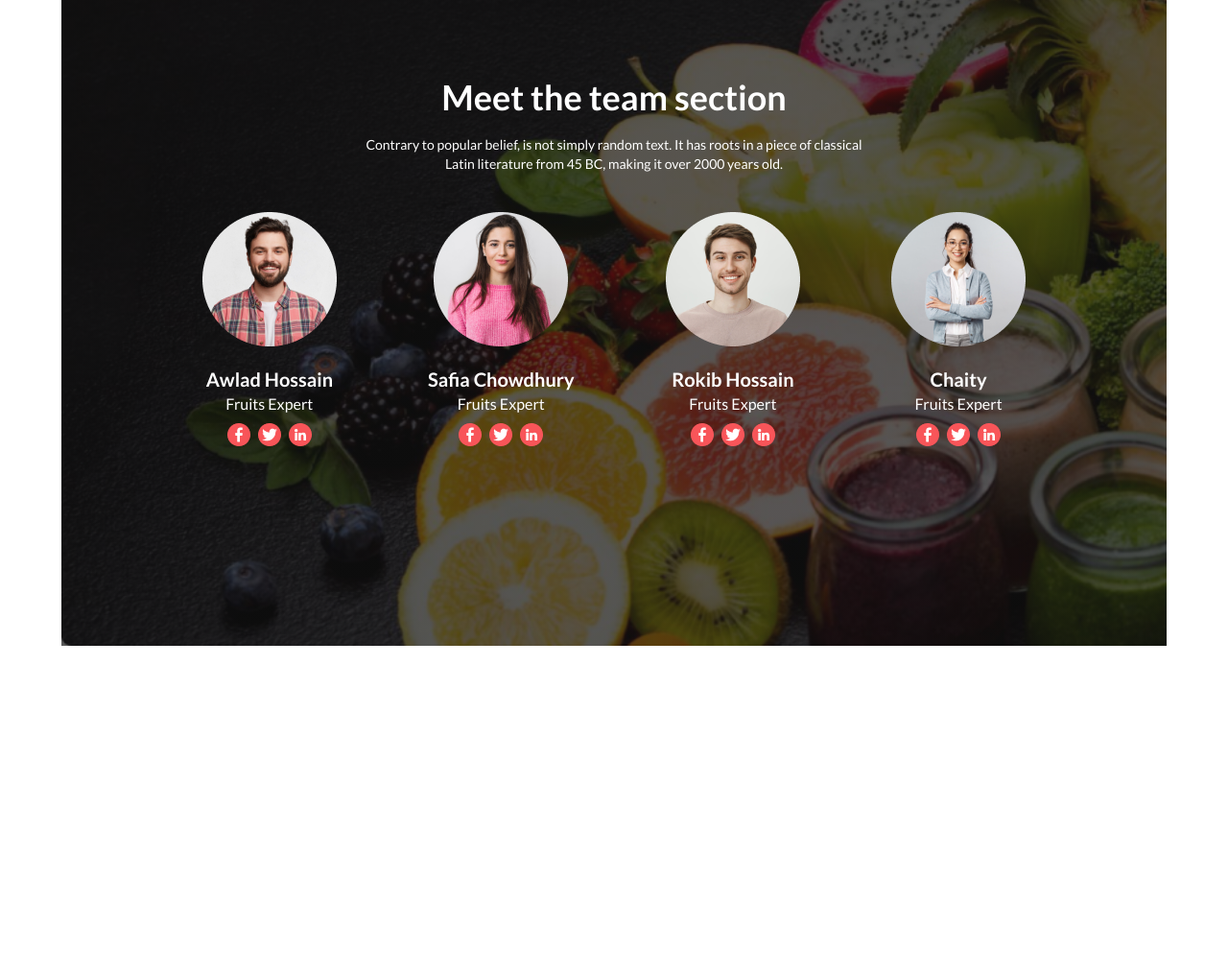
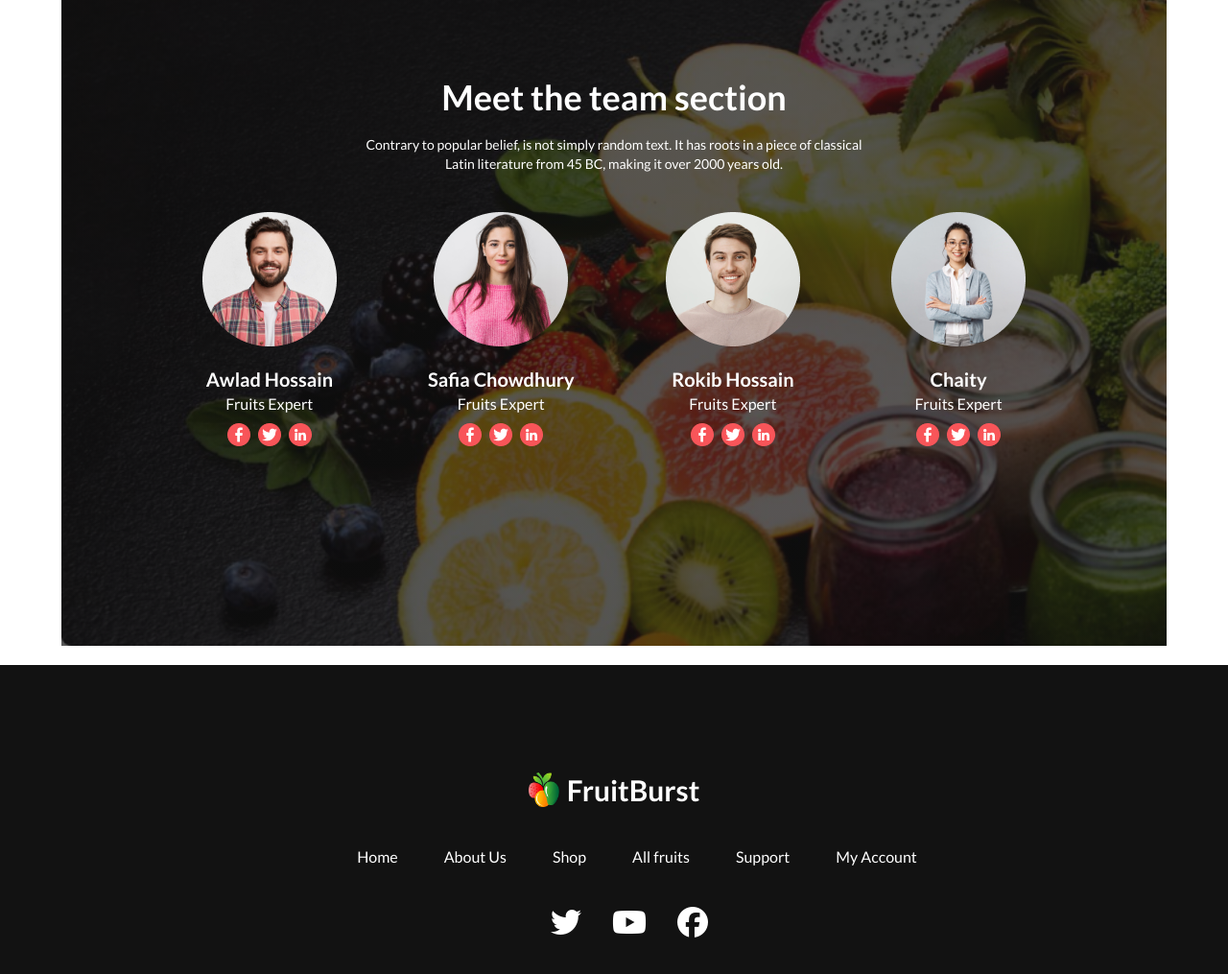
Before and after one commit to Mishkat11/B8A2-fruit-burst, a plain HTML site: page index.html in a window 1280 px wide. Shown: the part 1842-2857 px from the top of the page at 96% size. Before the commit the page ends 2535 px from the top, so only its background shows below. Drawn offline with nearby package versions, Linux system fonts and the light colour scheme; files whose address does not match are found by name.

Commit message:
footer section

```diff
--- a/index.html
+++ b/index.html
@@ -52,10 +52,10 @@
           <svg xmlns="http://www.w3.org/2000/svg" class="h-5 w-5" fill="none" viewBox="0 0 24 24" stroke="currentColor"><path stroke-linecap="round" stroke-linejoin="round" stroke-width="2" d="M4 6h16M4 12h16M4 18h7" /></svg>
         </label>
         <ul tabindex="0" class="menu menu-sm dropdown-content mt-3 z-[1] p-2 shadow bg-base-100 rounded-box w-52">
-          <li><a class="text-black">Homepage</a></li>
-          <li><a class="text-black">Portfolio</a></li>
-          <li><a class="text-black">About</a></li>
-          <li><a class="text-black">About</a></li>
+          <li><a class="text-black">Home</a></li>
+          <li><a class="text-black">About us</a></li>
+          <li><a class="text-black">Shop</a></li>
+          <li><a class="text-black">All fruits</a></li>
           <li>
 
             <input type="email" name="" id="" placeholder="Search  here" class="text-sm p-3 rounded-3xl w-40 ">
@@ -546,13 +546,13 @@
   <div class="min-h-screen flex  items-center " style="background-image:linear-gradient(rgba(18, 18, 18, 0.70),rgba(18, 18, 18, 0.70)), url('./images/banner3.png'); background-repeat: no-repeat; background-size: cover;">
 
 
- <div class="w-[80%] mx-auto ">
+ <div class="w-[80%] mx-auto pt-5">
   <h2 class="text-white font-extrabold text-4xl text-center pb-5">Meet the team section</h2>
   <p class="text-white text-center pb-10 text-sm">Contrary to popular belief, is not simply random text. It has roots in a piece of classical <br> Latin literature from 45 BC, making it over 2000 years old.</p>
 
 
   <!-- card  -->
-  <div class="flex lg:justify-around flex-col lg:flex-row gap-8">
+  <div class="flex lg:justify-around flex-col lg:flex-row gap-8 pb-5">
     <div class="text-white flex flex-col items-center justify-center ">
       <img src="./images/member1.png" alt="" class="pb-5">
       <p class="text-xl font-bold">Awlad Hossain</p>
@@ -604,5 +604,70 @@
 
 </section>
 
+
+
+
+<footer class="w-[100%] mx-auto bg-[#121212] hidden lg:block
+">
+
+  <div class="flex flex-col justify-center items-center text-white pt-28">
+<div class="flex gap-2 pb-10">
+  <img src="./images/logo.png" alt=" " class="w-8">
+  <span class="font-bold text-3xl">FruitBurst</span>
+</div>
+
+<div class="pb-10 ">
+  <ul class="flex
+  ">
+    <li class="pl-12">Home</li>
+    <li class="pl-12">About Us</li>
+    <li class="pl-12">Shop</li>
+    <li class="pl-12">All fruits</li>
+    <li class="pl-12">Support</li>
+    <li class="pl-12">My  Account</li>
+  </ul>
+</div>
+
+<div class="list-none flex pb-9">
+ <li class="pl-8"><i class="fa-brands fa-2x fa-twitter"></i></li>
+
+ <li class="pl-8"><i class="fa-brands fa-2x fa-youtube"></i></li>
+ <li class="pl-8"><i class="fa-brands fa-2x fa-facebook"></i></li>
+
+</div>
+
+  </div>
+
+</footer>
+
+
+  <footer class="footer w-[100%] footer-center p-10 bg-black  text-white rounded block lg:hidden">
+
+<div class="flex justify-center items-center pt-10 pb-8">
+  <img src="./images/logo.png" alt="" class="w-8">
+  <span class="font-bold text-3xl">FruitBurst</span>
+</div>
+
+    <div class="flex flex-wrap gap-10 text-center justify-center items-center pb-10">
+      <a class="link link-hover">Home</a>
+      <a class="link link-hover">About Us</a>
+      <a class="link link-hover">Shop </a>
+      <a class="link link-hover">All Fruits</a>
+      <a class="link link-hover">Support</a>
+      <a class="link link-hover">My Account</a>
+    </div>
+    <div>
+
+
+      <div class="grid grid-flow-col gap-4">
+        <a><svg xmlns="http://www.w3.org/2000/svg" width="24" height="24" viewBox="0 0 24 24" class="fill-current"><path d="M24 4.557c-.883.392-1.832.656-2.828.775 1.017-.609 1.798-1.574 2.165-2.724-.951.564-2.005.974-3.127 1.195-.897-.957-2.178-1.555-3.594-1.555-3.179 0-5.515 2.966-4.797 6.045-4.091-.205-7.719-2.165-10.148-5.144-1.29 2.213-.669 5.108 1.523 6.574-.806-.026-1.566-.247-2.229-.616-.054 2.281 1.581 4.415 3.949 4.89-.693.188-1.452.232-2.224.084.626 1.956 2.444 3.379 4.6 3.419-2.07 1.623-4.678 2.348-7.29 2.04 2.179 1.397 4.768 2.212 7.548 2.212 9.142 0 14.307-7.721 13.995-14.646.962-.695 1.797-1.562 2.457-2.549z"></path></svg></a>
+        <a><svg xmlns="http://www.w3.org/2000/svg" width="24" height="24" viewBox="0 0 24 24" class="fill-current"><path d="M19.615 3.184c-3.604-.246-11.631-.245-15.23 0-3.897.266-4.356 2.62-4.385 8.816.029 6.185.484 8.549 4.385 8.816 3.6.245 11.626.246 15.23 0 3.897-.266 4.356-2.62 4.385-8.816-.029-6.185-.484-8.549-4.385-8.816zm-10.615 12.816v-8l8 3.993-8 4.007z"></path></svg></a>
+        <a><svg xmlns="http://www.w3.org/2000/svg" width="24" height="24" viewBox="0 0 24 24" class="fill-current"><path d="M9 8h-3v4h3v12h5v-12h3.642l.358-4h-4v-1.667c0-.955.192-1.333 1.115-1.333h2.885v-5h-3.808c-3.596 0-5.192 1.583-5.192 4.615v3.385z"></path></svg></a>
+      </div>
+    </div>
+
+  </footer>
+</footer>
+
 </body>
 </html>
```
